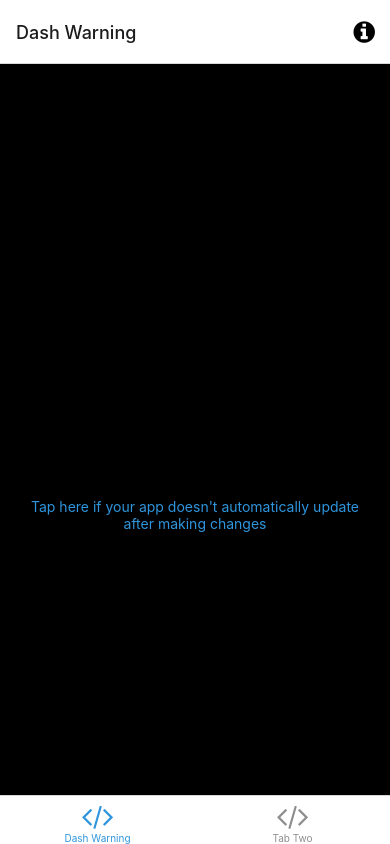
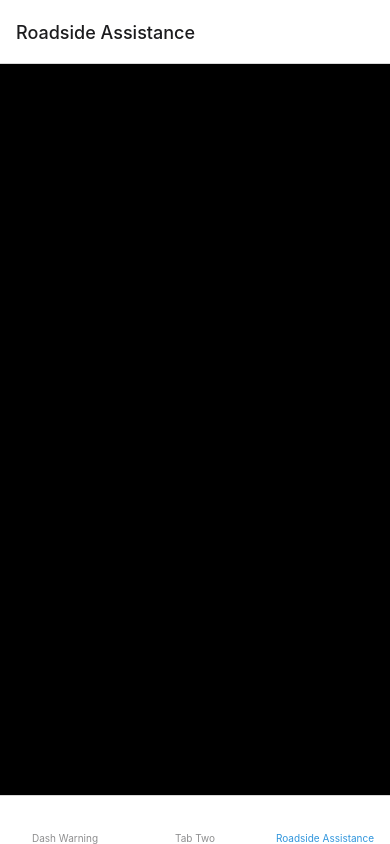
Before and after one commit to D00219161/DashWarningCodeFrontendApp, a React Native app: screen /TabThree in a window 390 px wide. Built offline with nearby package versions, Linux system fonts and the light colour scheme; what expo-linking would draw is missing.

Commit message:
Updated pages

```diff
--- a/components/Themed.tsx
+++ b/components/Themed.tsx
@@ -39,7 +39,8 @@ export function Text(props: TextProps) {
 
 export function View(props: ViewProps) {
   const { style, lightColor, darkColor, ...otherProps } = props;
-  const backgroundColor = useThemeColor({ light: lightColor, dark: darkColor }, 'background');
+  const backgroundColor = useThemeColor({ light: lightColor }, 'background');
+
 
   return <DefaultView style={[{ backgroundColor }, style]} {...otherProps} />;
 }
--- a/navigation/LinkingConfiguration.ts
+++ b/navigation/LinkingConfiguration.ts
@@ -15,9 +15,9 @@ const linking: LinkingOptions<RootStackParamList> = {
     screens: {
       Root: {
         screens: {
-          DashWarning: {
+          TabOne: {
             screens: {
-              DashWarningScreen: 'DashWarning',
+              TabOneScreen: 'one',
             },
           },
           TabTwo: {
@@ -25,8 +25,13 @@ const linking: LinkingOptions<RootStackParamList> = {
               TabTwoScreen: 'two',
             },
           },
-        },
+          TabThree: {
+            screens: {
+              TabThreeScreen: 'three',
+            },
+          },
       },
+    },
       Modal: 'modal',
       NotFound: '*',
     },
--- a/navigation/index.tsx
+++ b/navigation/index.tsx
@@ -14,7 +14,8 @@ import Colors from '../constants/Colors';
 import useColorScheme from '../hooks/useColorScheme';
 import ModalScreen from '../screens/ModalScreen';
 import NotFoundScreen from '../screens/NotFoundScreen';
-import DashWarningScreen from '../screens/DashWarningScreen';
+import TabThreeScreen from '../screens/TabThreeScreen';
+import TabOneScreen from '../screens/TabOneScreen';
 import TabTwoScreen from '../screens/TabTwoScreen';
 import { RootStackParamList, RootTabParamList, RootTabScreenProps } from '../types';
 import LinkingConfiguration from './LinkingConfiguration';
@@ -58,16 +59,16 @@ function BottomTabNavigator() {
 
   return (
     <BottomTab.Navigator
-      initialRouteName="DashWarning"
+      initialRouteName="TabOne"
       screenOptions={{
         tabBarActiveTintColor: Colors[colorScheme].tint,
       }}>
       <BottomTab.Screen
-        name="DashWarning"
-        component={DashWarningScreen}
-        options={({ navigation }: RootTabScreenProps<'DashWarning'>) => ({
+        name="TabOne"
+        component={TabOneScreen}
+        options={({ navigation }: RootTabScreenProps<'TabOne'>) => ({
           title: 'Dash Warning',
-          tabBarIcon: ({ color }) => <TabBarIcon name="code" color={color} />,
+          tabBarIcon: ({ color }) => <TabBarIcon name="" color={color} />,
           headerRight: () => (
             <Pressable
               onPress={() => navigation.navigate('Modal')}
@@ -89,7 +90,15 @@ function BottomTabNavigator() {
         component={TabTwoScreen}
         options={{
           title: 'Tab Two',
-          tabBarIcon: ({ color }) => <TabBarIcon name="code" color={color} />,
+          tabBarIcon: ({ color }) => <TabBarIcon name="" color={color} />,
+        }}
+      />
+      <BottomTab.Screen
+        name="TabThree"
+        component={TabThreeScreen}
+        options={{
+          title: 'Roadside Assistance',
+          tabBarIcon: ({ color }) => <TabBarIcon name="" color={color} />,
         }}
       />
     </BottomTab.Navigator>
--- /dev/null
+++ b/screens/TabThreeScreen.tsx
@@ -0,0 +1,31 @@
+import { StyleSheet } from 'react-native';
+
+import EditScreenInfo from '../components/EditScreenInfo';
+import { Text, View } from '../components/Themed';
+import { RootTabScreenProps } from '../types';
+
+export default function TabThreeScreen({ navigation }: RootTabScreenProps<'TabOne'>) {
+  return (
+    <View style={styles.container}>
+      <Text style={styles.title}>Dash Warning</Text>
+      <Text style={styles.title}>Roadside Assistance</Text>
+    </View>
+  );
+}
+
+const styles = StyleSheet.create({
+  container: {
+    flex: 1,
+    alignItems: 'center',
+    justifyContent: 'center',
+  },
+  title: {
+    fontSize: 20,
+    fontWeight: 'bold',
+  },
+  separator: {
+    marginVertical: 30,
+    height: 1,
+    width: '80%',
+  },
+});
```
Also changed, not shown: screens/TabOneScreen.tsx (renamed from screens/DashWarningScreen.tsx).
